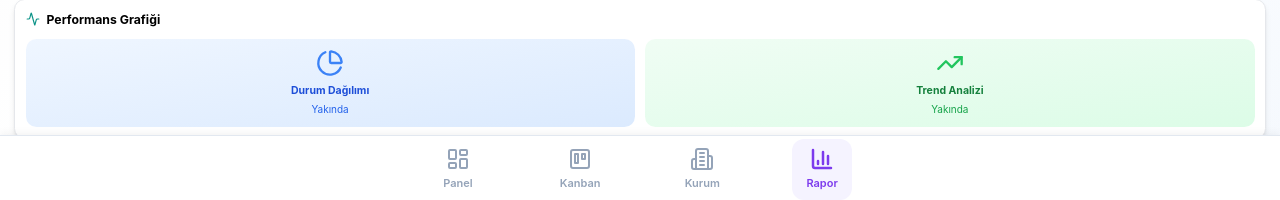
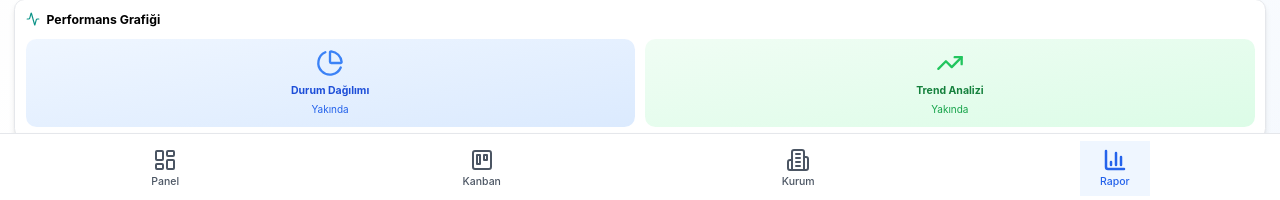
Before and after one commit to anonim-01/Joy-Okul-Modulu, a Next.js app: page /crm/reports in a window 1280 px wide. Shown: the part 597-797 px from the top of the page. Built offline with nearby package versions, Linux system fonts and the light colour scheme; no server answers; the database is empty.

Commit message:
refactor: rewrite bottom nav with Tailwind CSS
Remove custom CSS classes and use inline Tailwind for fixed positioning.

Co-authored-by: fi <119737658+anonim-01@users.noreply.github.com>

```diff
--- a/components/bottom-nav.tsx
+++ b/components/bottom-nav.tsx
@@ -15,16 +15,22 @@ export function BottomNav() {
   const pathname = usePathname()
 
   return (
-    <nav className="bottom-nav">
-      <div className="nav-container">
+    <nav className="fixed bottom-0 left-0 right-0 bg-white border-t border-gray-200 shadow-lg z-[9999] safe-bottom">
+      <div className="flex items-center justify-around px-2 py-2 max-w-screen-xl mx-auto">
         {navItems.map((item) => {
           const Icon = item.icon
           const isActive = pathname === item.path
 
           return (
-            <Link key={item.id} href={item.path} className={`nav-item ${isActive ? "active" : ""}`}>
+            <Link
+              key={item.id}
+              href={item.path}
+              className={`flex flex-col items-center justify-center gap-1 px-4 py-2 rounded-lg transition-all duration-200 min-w-[70px] ${
+                isActive ? "text-blue-600 bg-blue-50" : "text-gray-600 hover:text-gray-900 hover:bg-gray-50"
+              }`}
+            >
               <Icon size={24} strokeWidth={isActive ? 2.5 : 2} />
-              <span className="nav-label">{item.label}</span>
+              <span className="text-xs font-medium">{item.label}</span>
             </Link>
           )
         })}
```
